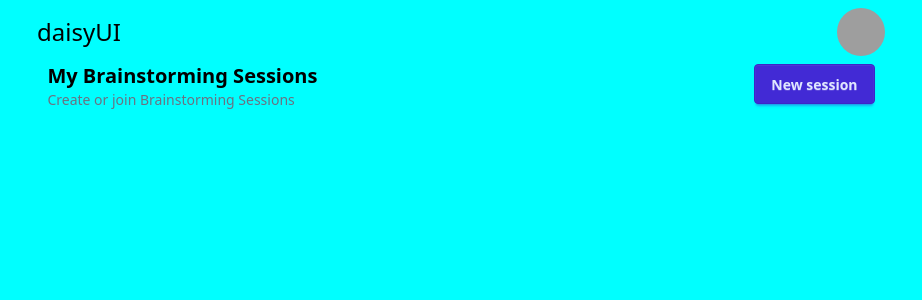
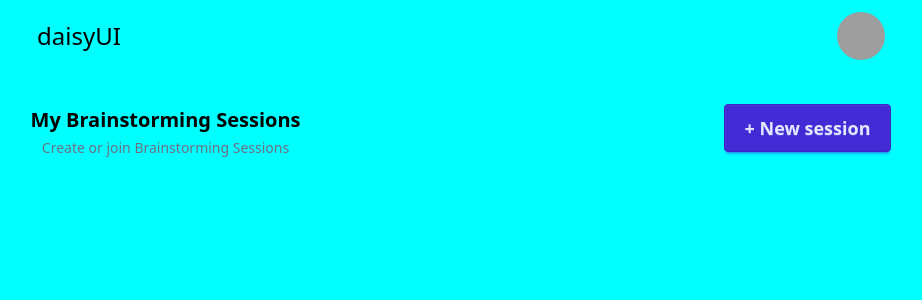
Before and after one commit to AsroLabs/Uridea, a Next.js app: page /menu in a window 1280 px wide. Shown: the top 300 px of the page, without its empty margins (179-1101 px from the left). Built offline with nearby package versions, Linux system fonts and the light colour scheme; grey boxes are pictures that could not be loaded.

Commit message:
Add button to create session and title section

```diff
--- a/src/app/menu/components/MenuHeader.tsx
+++ b/src/app/menu/components/MenuHeader.tsx
@@ -1,6 +1,6 @@
 export default function MenuHeader() {
   return (
-    <header className="navbar px-3 sm:px-4 md:px-6 w-full max-w-[100vw] sm:max-w-2xl md:max-w-3xl lg:max-w-4xl mx-auto">
+    <header className="navbar px-3 pt-3 sm:px-4 md:px-6 w-full max-w-[100vw] sm:max-w-2xl md:max-w-3xl lg:max-w-4xl mx-auto">
 
       <div className="flex-1">
         <a className="text-base sm:text-lg md:text-xl lg:text-2xl text-black">daisyUI</a>
--- a/src/app/menu/page.tsx
+++ b/src/app/menu/page.tsx
@@ -5,17 +5,15 @@ export default function Menu() {
     <main>
       <MenuHeader />
 
-      <section className="flex flex-row justify-around  px-2">
-        <div className="*:leading-6">
-          <h1 className="text-xl font-extrabold text-black">My Brainstorming Sessions</h1>
-          <p className=" text-sm text-gray-500">Create or join Brainstorming Sessions</p>
+      <section className="flex flex-col md:flex-row md:justify-around items-center gap-5 px-2 py-8">
+        <div className="text-center">
+          <h1 className="text-lg md:text-xl font-extrabold text-black leading-6 md:leading-10">My Brainstorming Sessions</h1>
+          <p className=" text-sm text-gray-500 leading-4">Create or join Brainstorming Sessions</p>
         </div>
 
-        <div>
-          <button className="btn btn-primary">
-            New session
-          </button>
-        </div>
+        <button className="btn  btn-primary btn-sm md:btn-md lg:btn-lg">
+          + New session
+        </button>
       </section>
     </main>
   )
```
